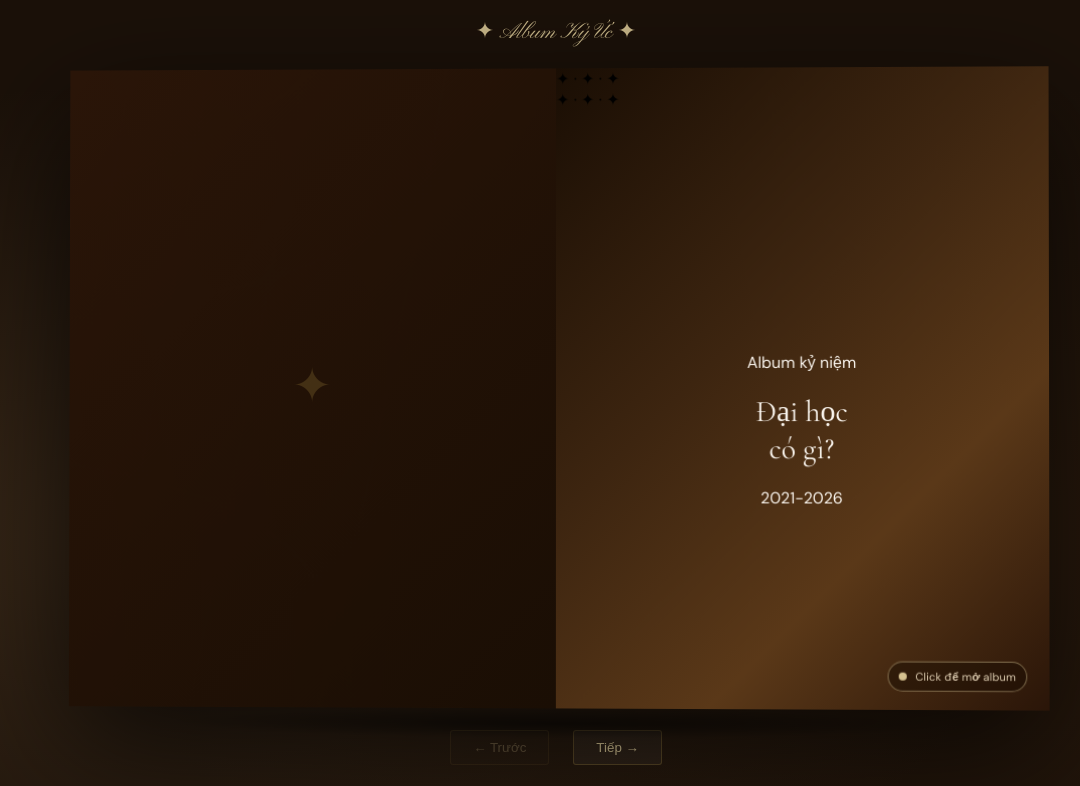
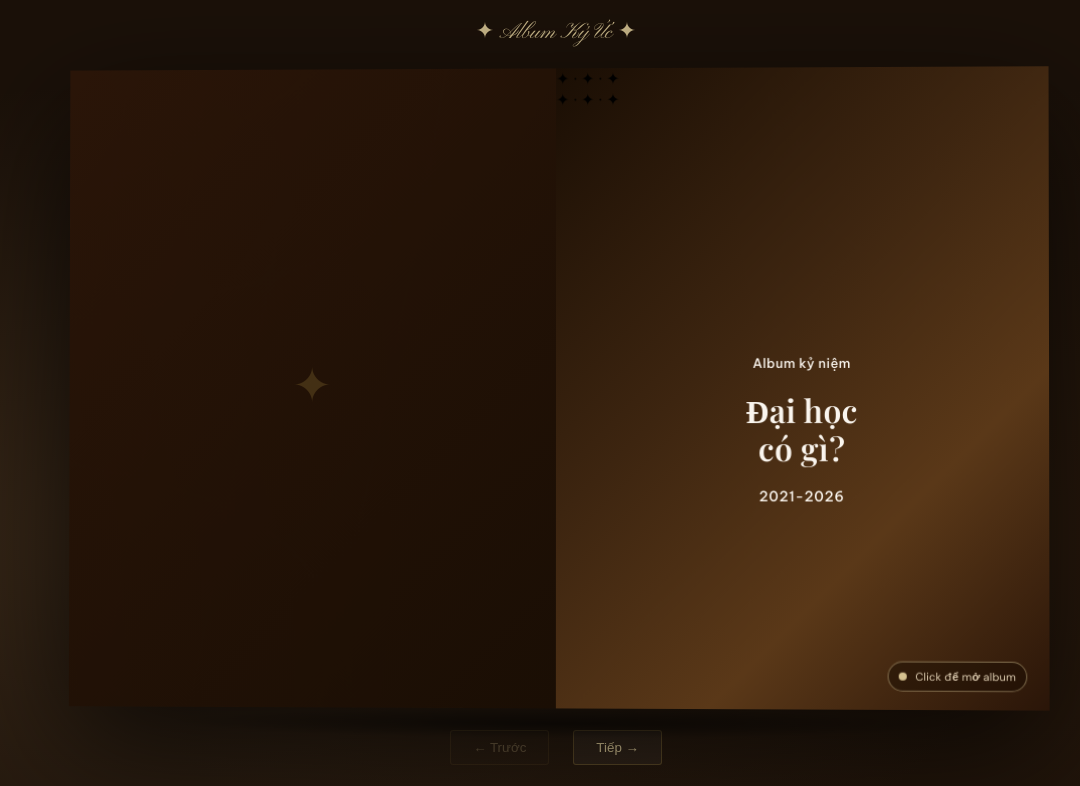
Before and after one commit to dinhnamng28203/graduation-invitation, a React (Vite) app: page / in a window 1280 px wide. Shown: the top 786 px of the page, without its empty margins (84-1164 px from the left). Built offline with nearby package versions, Linux system fonts and the light colour scheme; no server answers.

Commit message:
fix font chu

```diff
--- a/src/App.css
+++ b/src/App.css
@@ -1,4 +1,4 @@
-@import url("https://fonts.googleapis.com/css2?family=Cormorant+Garamond:ital,wght@0,300;0,400;0,600;1,300;1,400&family=DM+Sans:wght@300;400&family=Pinyon+Script&display=swap");
+@import url("https://fonts.googleapis.com/css2?family=Be+Vietnam+Pro:wght@400;500;600&family=Cormorant+Garamond:ital,wght@0,300;0,400;0,600;1,300;1,400&family=DM+Sans:wght@300;400&family=Playfair+Display:wght@500;600;700&family=Pinyon+Script&display=swap");
 
 *,
 *::before,
@@ -171,10 +171,27 @@ body {
   color: var(--cream);
 }
 
+.cover-eyebrow {
+  font-family: "Be Vietnam Pro", sans-serif;
+  font-size: 13px;
+  letter-spacing: 0.4px;
+  font-weight: 500;
+}
+
 .cover-main-title {
-  font-family: "Cormorant Garamond", serif;
-  font-size: 30px;
+  font-family: "Playfair Display", serif;
+  font-size: 32px;
+  font-weight: 600;
+  line-height: 1.18;
+  letter-spacing: 0.3px;
   text-align: center;
+}
+
+.cover-year {
+  font-family: "Be Vietnam Pro", sans-serif;
+  font-size: 14px;
+  font-weight: 500;
+  letter-spacing: 0.6px;
 }
 
 .cover-subtitle {
@@ -261,7 +278,7 @@ body {
 
 .full-photo-frame {
   position: absolute;
-  inset: 56px 36px 36px;
+  inset: 72px 36px 36px;
   border: 3px solid #fff;
   box-shadow: 0 8px 18px rgba(0, 0, 0, 0.14);
   background: #f2ecdf;
@@ -296,12 +313,18 @@ body {
   position: absolute;
   top: 14px;
   left: 14px;
-  max-width: 60%;
+  display: inline-block;
+  width: fit-content;
+  max-width: calc(100% - 28px);
   padding: 6px 10px;
   border-radius: 6px;
   background: rgba(250, 245, 238, 0.85);
   color: var(--text-main);
+  font-family: "Be Vietnam Pro", sans-serif;
   font-size: 12px;
+  font-weight: 500;
+  letter-spacing: 0.1px;
+  white-space: pre-line;
   line-height: 1.35;
 }
 
--- a/src/albumBook.js
+++ b/src/albumBook.js
@@ -59,13 +59,18 @@ function renderCoverBack() {
 
 function renderFull(data) {
   const hasCaption = Boolean(data.caption || data.sub);
+  const noteText = data.note
+    ? String(data.note)
+        .replace(/<br\s*\/?>/gi, "\n")
+        .trim()
+    : "";
   return `<div class="layout-full">
     <div class="full-photo-frame">
       <div class="full-photo-content">
         <img src="${data.src}" alt="${data.caption || "Ảnh album"}" loading="eager" decoding="async" fetchpriority="high" onerror="this.parentElement.innerHTML='<div class=\\'img-placeholder\\'>📷<span>Thêm ảnh vào đây</span></div>'">
       </div>
     </div>
-    ${data.note ? `<div class="page-note">${data.note}</div>` : ""}
+    ${noteText ? `<div class="page-note">${noteText}</div>` : ""}
     ${
       hasCaption
         ? `<div class="caption-bar">
--- a/src/albumData.js
+++ b/src/albumData.js
@@ -18,12 +18,12 @@ export const PAGES = [
     left: {
       layout: "full",
       src: "/anh 2.jpg",
-      note: "Mấy con zời đi Hà Giang đường núi tối om may mắn về lành lặn về nhà. Giờ nhớ lại vẫn thấy hãi",
+      note: "Mấy con zời đi Hà Giang đường núi tối om may mắn về lành lặn về nhà.\nGiờ nhớ lại vẫn thấy hãi",
     },
     right: {
       layout: "full",
       src: "/anh 3.jpg",
-      note: "Mặt t ít nhọ nồi nhất nha mất ní",
+      note: "Mặt t ít nhọ nồi nhất nha mấy ní",
     },
   },
   {
```
